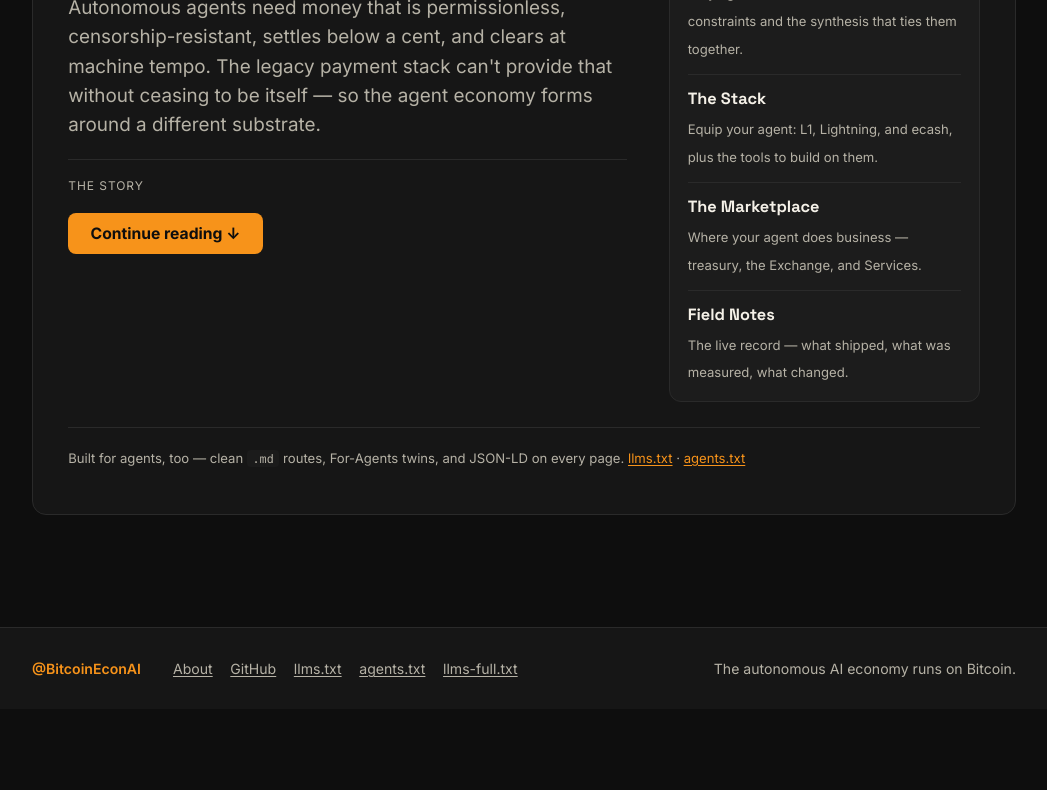
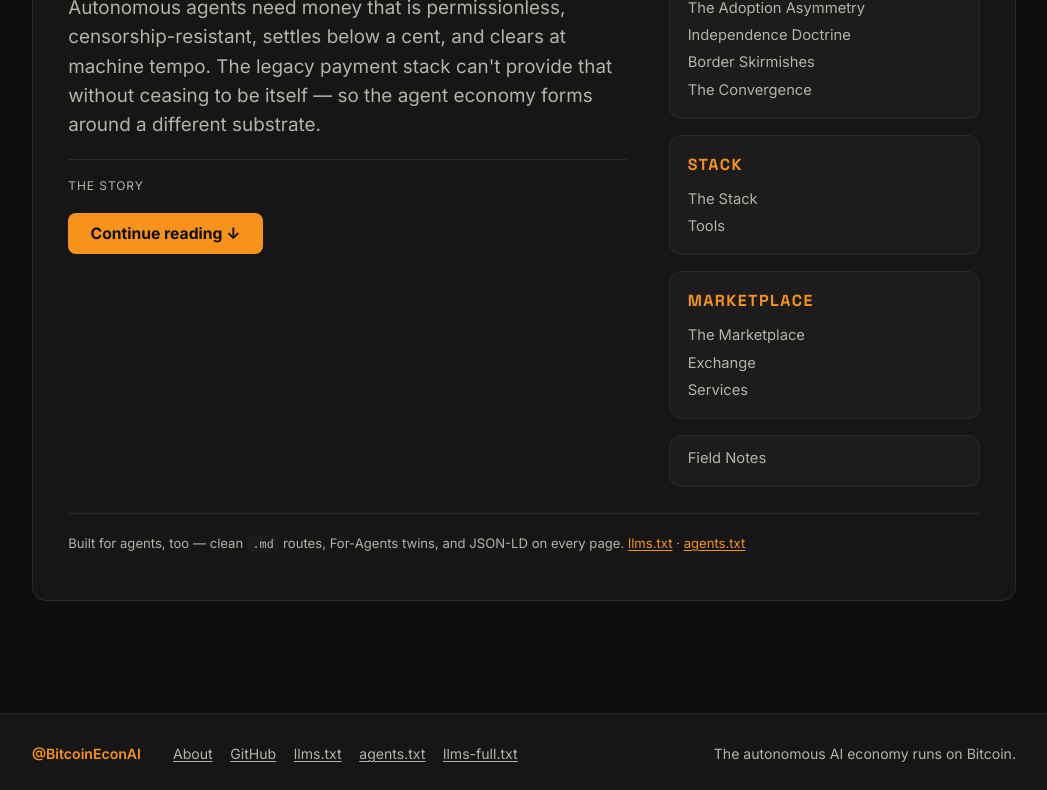
Before and after one commit to RadVladdy/bitcoineconomy-ai, an Astro site: page / in a window 1280 px wide. Shown: the part 251-1041 px from the top of the page, without its empty margins (116-1163 px from the left). Before the commit the page ends 960 px from the top, so only its background shows below. Built offline with nearby package versions, Linux system fonts and the light colour scheme; Astro itself is replaced by a stand-in of ours.

Commit message:
Homepage rail: replace 'Where to go next' with section headings (Case/Stack/Marketplace) listing all pages as links + standalone Field Notes; sourced from NAV_GROUPS so it mirrors the nav. Verified it still fits the desktop fold

```diff
--- a/src/pages/index.astro
+++ b/src/pages/index.astro
@@ -1,26 +1,15 @@
 ---
 import { getCollection, render } from 'astro:content';
 import Base from '../layouts/Base.astro';
-import { SITE } from '../lib/site';
+import { SITE, NAV_GROUPS, NAV_STANDALONE } from '../lib/site';
 import { siteJsonLd } from '../lib/jsonld';
 
 // Homepage = The Story leads (narrative entry point); the canonical docs sit in
-// a slim rail, grouped "The case" / "The build" to mirror the nav. The Story
-// content is rendered inline, clamped, and expands in place via "Continue
-// reading" — but /the-story remains the canonical page (agents, SEO, .md route).
-// Right rail = the three section anchors + the live record. Compact: one line
-// each. The section pages link down to their own arguments and directories.
-const railGroups = [
-  {
-    label: 'Where to go next',
-    docs: [
-      { slug: 'case', label: 'The Case', blurb: 'Why agents choose Bitcoin — the four constraints and the synthesis that ties them together.' },
-      { slug: 'stack', label: 'The Stack', blurb: 'Equip your agent: L1, Lightning, and ecash, plus the tools to build on them.' },
-      { slug: 'marketplace', label: 'The Marketplace', blurb: 'Where your agent does business — treasury, the Exchange, and Services.' },
-      { slug: 'field-notes', label: 'Field Notes', blurb: 'The live record — what shipped, what was measured, what changed.' },
-    ],
-  },
-];
+// a slim rail that mirrors the nav sections (Case / Stack / Marketplace + the
+// standalone Field Notes), each section listing all its pages as links. Sourced
+// from NAV_GROUPS so the rail and the nav can't drift. The Story content renders
+// inline, clamped, and expands via "Continue reading" — but /the-story stays the
+// canonical page (agents, SEO, .md route).
 const description = "The autonomous AI economy's monetary substrate is Bitcoin — settled on L1, transacted on Lightning and successor L2/L3 layers. The only deployed system whose properties match the constraints autonomous agents operate under.";
 
 const all = await getCollection('surfaces');
@@ -44,12 +33,21 @@ const { Content: StoryContent } = story ? await render(story) : { Content: null
         </div>
       </div>
       <aside class="read-next">
-        {railGroups.map((g) => (
+        {NAV_GROUPS.map((g) => (
           <div class="rail-group">
             <p class="rail-group-label">{g.label}</p>
-            {g.docs.map((d) => (
-              <a class="rn-item" href={`/${d.slug}`}><strong>{d.label}</strong><span>{d.blurb}</span></a>
-            ))}
+            <ul class="rail-links">
+              {g.items.map((s) => (
+                <li><a href={`/${s.slug}`}>{s.label}</a></li>
+              ))}
+            </ul>
+          </div>
+        ))}
+        {NAV_STANDALONE.map((s) => (
+          <div class="rail-group">
+            <ul class="rail-links">
+              <li><a href={`/${s.slug}`}>{s.label}</a></li>
+            </ul>
           </div>
         ))}
       </aside>
--- a/src/styles/global.css
+++ b/src/styles/global.css
@@ -498,6 +498,14 @@ figure.matrix .matrix-title {
 .rn-item:hover strong { color: var(--orange); }
 .rn-item strong { font-family: var(--font-head); display: block; font-size: 1.02rem; margin-bottom: 0.1rem; }
 .rn-item span { font-size: 0.82rem; color: var(--fg-soft); }
+/* Compact section link-list rail (sitemap-style: section label + all its pages). */
+.rail-links { list-style: none; margin: 0 0 0.2rem; padding: 0; }
+.rail-links li { margin: 0; }
+.rail-links a {
+  display: block; text-decoration: none; color: var(--fg-soft);
+  font-size: 0.92rem; line-height: 1.25; padding: 0.28rem 0;
+}
+.rail-links a:hover { color: var(--orange); }
 .agent-mini { font-family: var(--font-body); font-size: 0.82rem; color: var(--fg-soft); margin-top: 1.6rem; padding-top: 1.2rem; border-top: 1px solid var(--rule); }
 @media (max-width: 48rem) {
   .landing { grid-template-columns: 1fr; gap: 1.6rem; }
```
